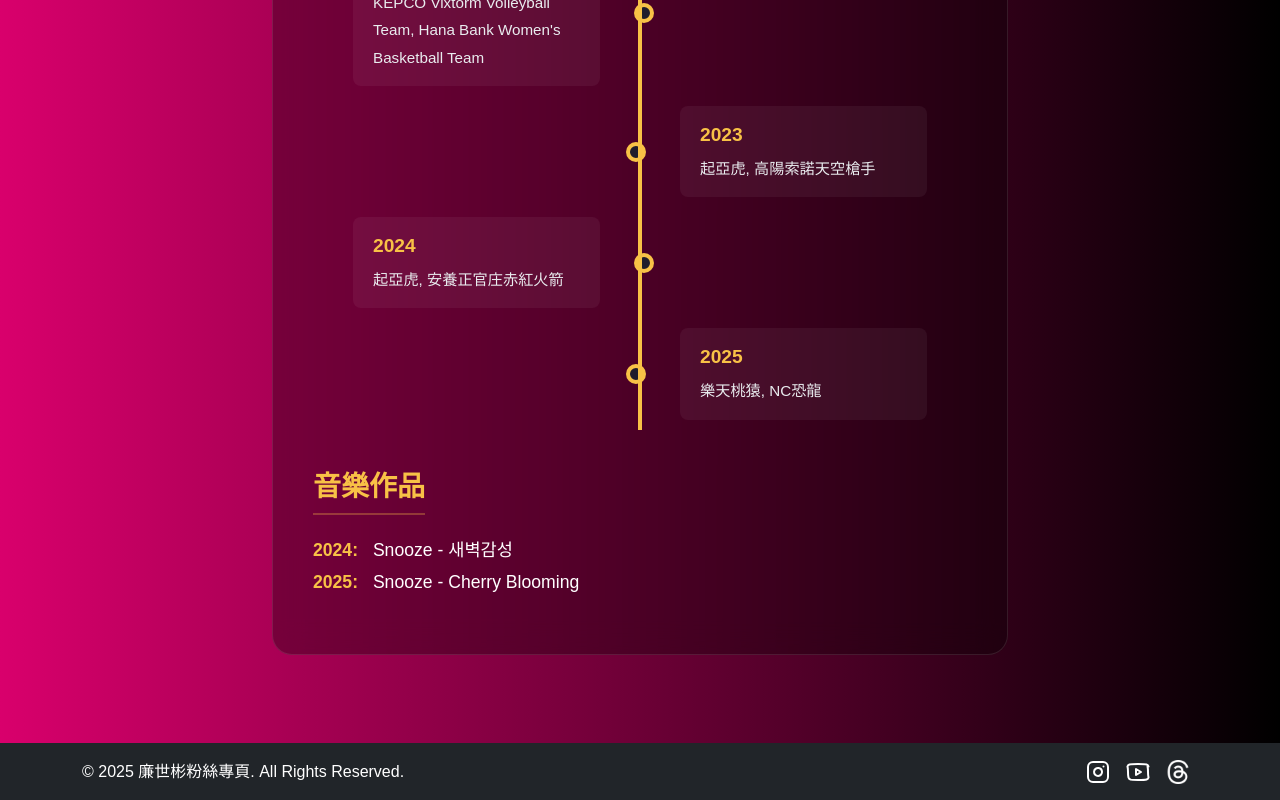
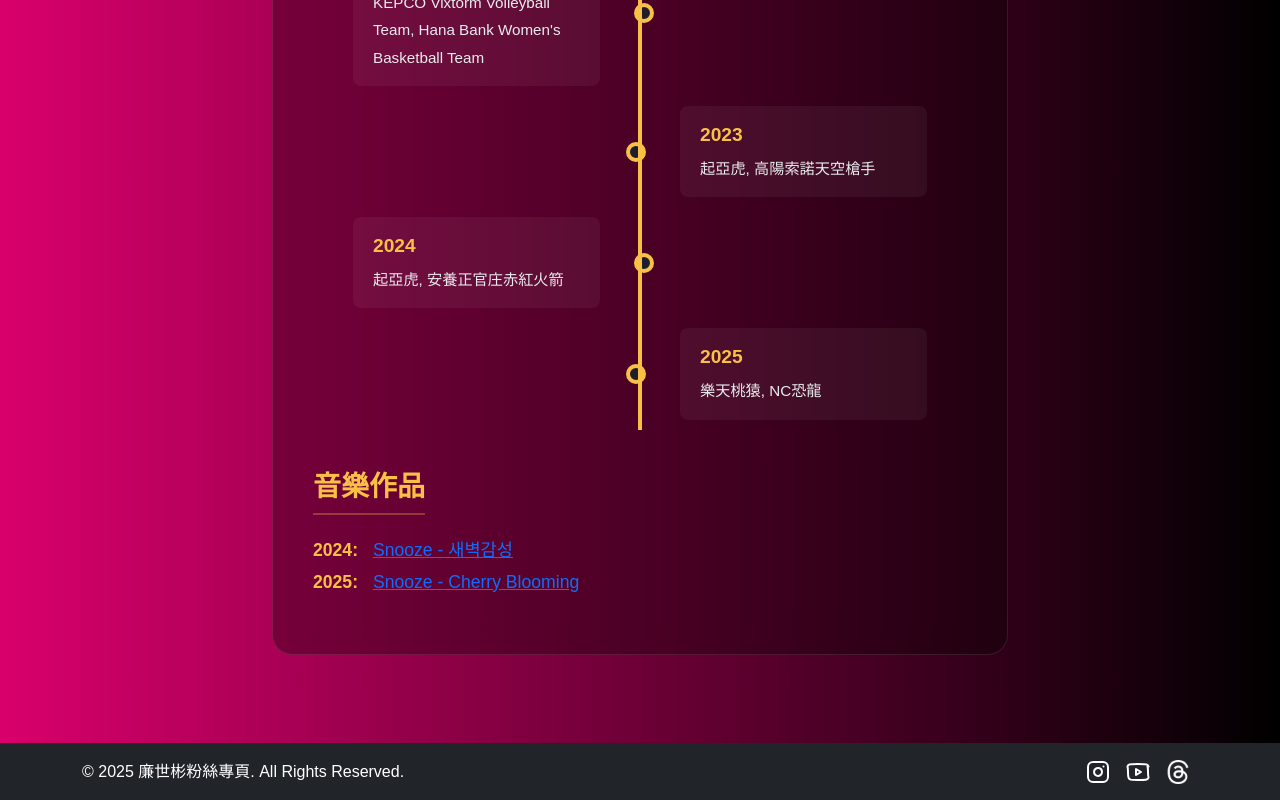
Before and after one commit to Yun9517/yeom-se-been-fanpage, a React (Create React App) app: page /yeom-se-been-fanpage/profile in a window 1280 px wide. Shown: the part 847-1647 px from the top of the page. Built offline with nearby package versions, Linux system fonts and the light colour scheme.

Commit message:
feat: Add YouTube links to music section

```diff
--- a/src/components/Profile.js
+++ b/src/components/Profile.js
@@ -5,7 +5,7 @@
 import './Profile.css';
 
 const Profile = () => {
-  const cheerleadingExperience = [
+    const cheerleadingExperience = [
     {
       year: '2022',
       teams: 'KEPCO Vixtorm Volleyball Team, Hana Bank Women\'s Basketball Team',
@@ -73,8 +73,8 @@
               <div className="profile-section">
                 <h3 className="section-title">音樂作品</h3>
                 <ul className="list-unstyled music-list">
-                  <li><strong>2024:</strong> Snooze - 새벽감성</li>
-                  <li><strong>2025:</strong> Snooze - Cherry Blooming</li>
+                  <li><strong>2024:</strong> <a href="https://www.youtube.com/watch?v=7xrOohoT6jg" target="_blank" rel="noopener noreferrer">Snooze - 새벽감성</a></li>
+                  <li><strong>2025:</strong> <a href="https://www.youtube.com/watch?v=0ViTu7kRdlM" target="_blank" rel="noopener noreferrer">Snooze - Cherry Blooming</a></li>
                 </ul>
               </div>
 
```
